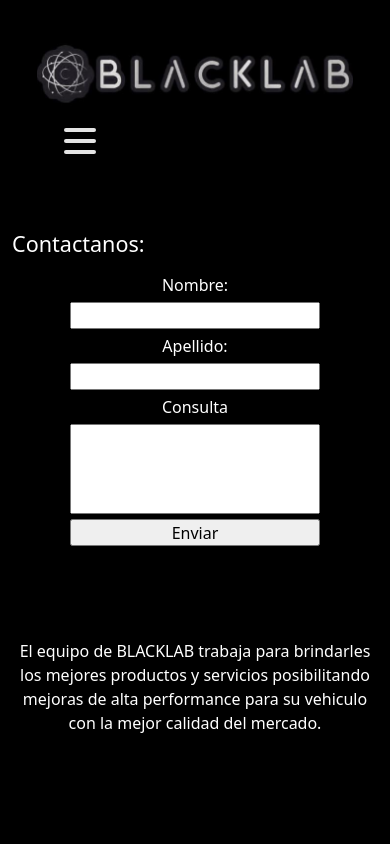
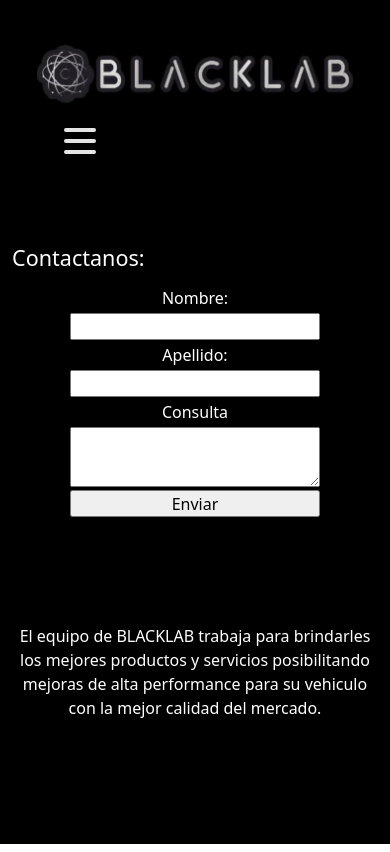
Before and after one commit to TitoFigueroa/blacklab-public, a plain HTML site: page pages/contact.html in a window 390 px wide. Drawn offline with nearby package versions, Linux system fonts and the light colour scheme.

Commit message:
contact html improve input using textarea to allow user write more lines and see them wraped down instead of see the text on a single long line

```diff
--- a/css/styles.css
+++ b/css/styles.css
@@ -232,11 +232,12 @@
     .footer-box img{
         display: none;
     }
+
     .form-fieldset-box-own{
         display: flex;
         flex-direction: column ;
         align-items: center;
-        gap: 5px;
+        gap: 3px;
     }
 
     .form-fieldset-box-own input{
@@ -244,8 +245,13 @@
         width: 250px;
     }
 
+    .form-fieldset-box-own textarea{
+        height: 60px;
+        width: 250px;
+    }
+
     #quest{
-        height: 90px;
+        height: 60px;
         width: 250px;
     }
 }
@@ -402,6 +408,11 @@
         width: 250px;
     }
 
+    .form-fieldset-box-own textarea{
+        height: 90px;
+        width: 250px;
+    }
+
     #quest{
         height: 90px;
         width: 250px;
--- a/pages/contact.html
+++ b/pages/contact.html
@@ -67,7 +67,7 @@
                                 <label for="lname">Apellido:</label>
                                 <input type="text" id="lname" name="lname" value="">
                                 <label for="quest">Consulta</label>
-                                <input type="text" id="quest" name="quest" value="">
+                                <textarea name="text" rows="14" cols="10" wrap="soft"> </textarea>
                                 <input type="submit" value="Enviar">
                             </fieldset>
                         </form>
```
